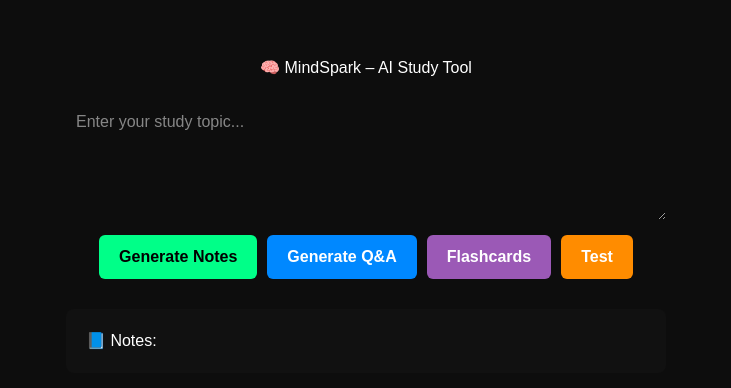
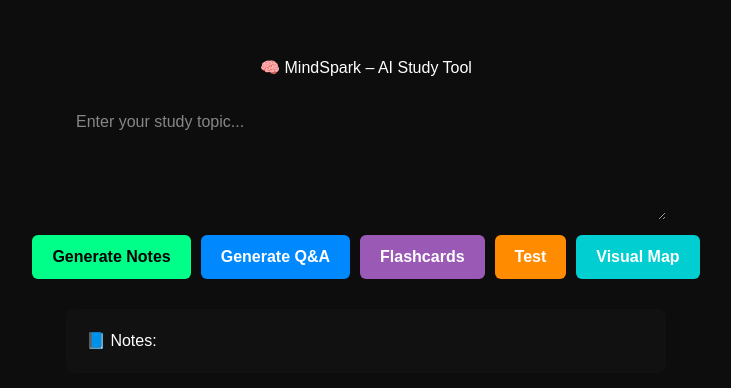
Before and after one commit to hamza07ejaz/MindSpark, a Next.js app: page / in a window 1280 px wide. Shown: the part 186-574 px from the top of the page, without its empty margins (274-1005 px from the left). Built offline with nearby package versions, Linux system fonts and the light colour scheme.

Commit message:
feat: added Visual Map button on main page

```diff
--- a/app/page.tsx
+++ b/app/page.tsx
@@ -95,7 +95,15 @@ export default function Home() {
         }}
       />
 
-      <div style={{ marginTop: "15px", display: "flex", gap: "10px", flexWrap: "wrap", justifyContent: "center" }}>
+      <div
+        style={{
+          marginTop: "15px",
+          display: "flex",
+          gap: "10px",
+          flexWrap: "wrap",
+          justifyContent: "center",
+        }}
+      >
         <button
           onClick={handleGenerateNotes}
           disabled={loading}
@@ -143,7 +151,6 @@ export default function Home() {
           Flashcards
         </button>
 
-        {/* ✅ New Test Button */}
         <button
           onClick={() => (window.location.href = "/test")}
           style={{
@@ -157,6 +164,22 @@ export default function Home() {
           }}
         >
           Test
+        </button>
+
+        {/* ✅ New Visual Map Button */}
+        <button
+          onClick={() => (window.location.href = "/visual-map")}
+          style={{
+            background: "#00ced1",
+            color: "#fff",
+            padding: "10px 20px",
+            borderRadius: "6px",
+            border: "none",
+            cursor: "pointer",
+            fontWeight: "bold",
+          }}
+        >
+          Visual Map
         </button>
       </div>
 
```
